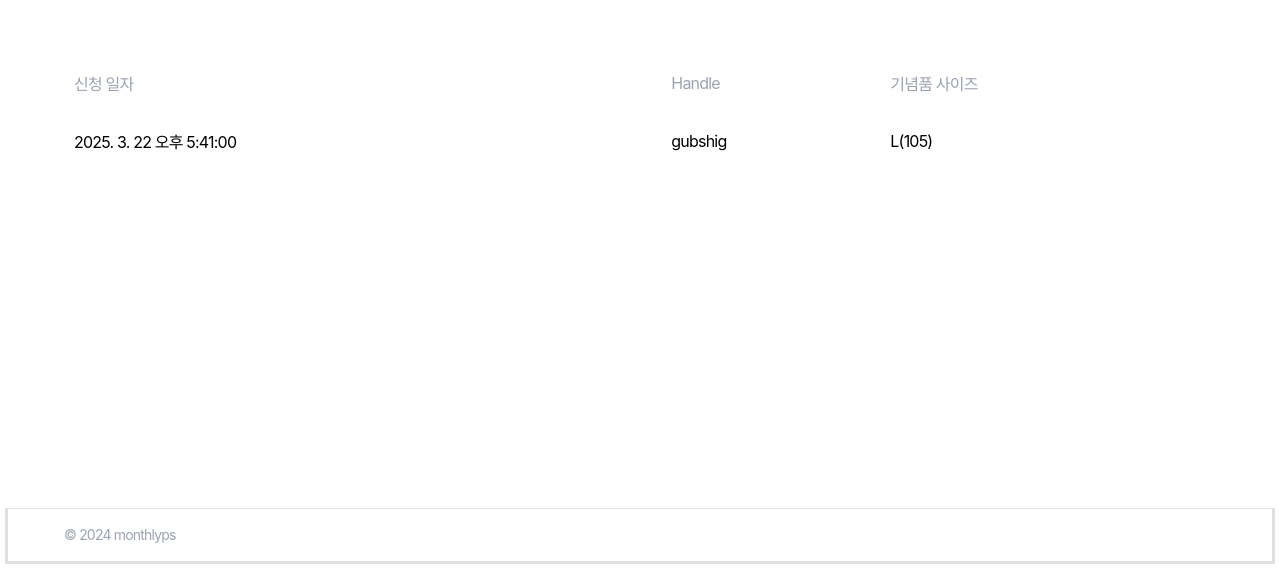
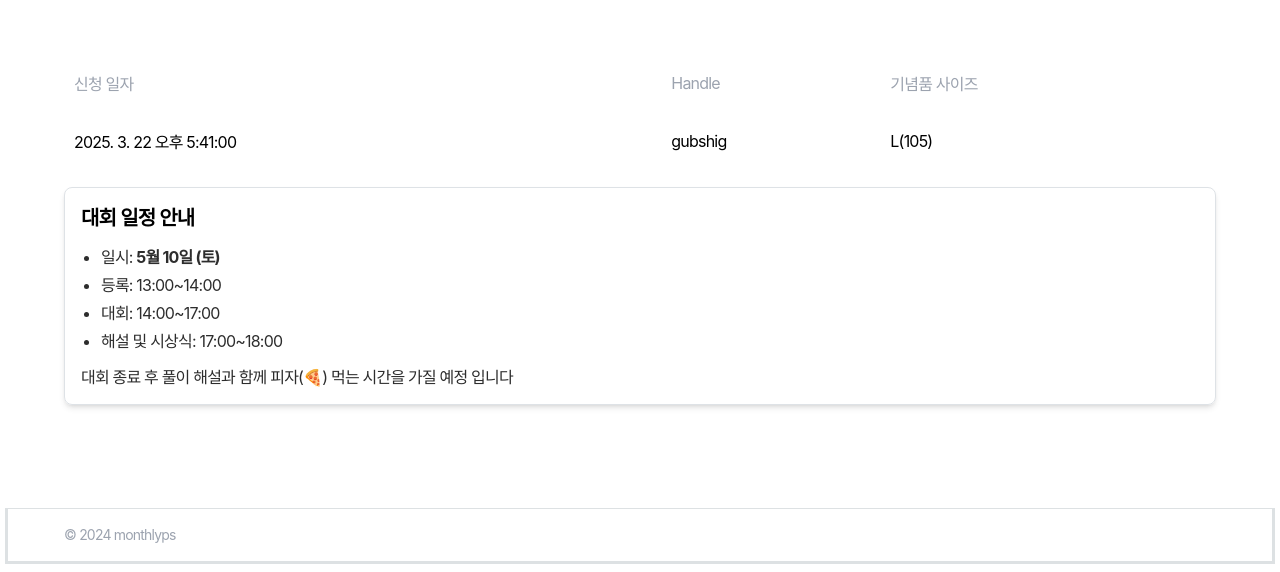
Before and after one commit to monthlyps/monthlyps.github.io, an Astro site: page /confirm-application/gubshig in a window 1280 px wide. Shown: the part 244-816 px from the top of the page. Built offline with nearby package versions, Linux system fonts and the light colour scheme; Astro itself is replaced by a stand-in of ours.

Commit message:
add notice (#34)

```diff
--- /dev/null
+++ b/src/components/OnsiteContestNotice.astro
@@ -0,0 +1,24 @@
+---
+
+---
+
+<div
+  class="rounded-lg b b-solid b-light-8 shadow-md flex flex-col overflow-hidden dark:b-dark-3"
+>
+  <div class="flex flex-row justify-between p-4">
+    <div class="flex flex-col items-start self-start">
+      <span class="text-xl font-bold">대회 일정 안내</span>
+      <ul
+        class="list-disc pl-5 mt-3 mb-3 space-y-1 text-dark-3 dark:text-light-6"
+      >
+        <li>일시: <span class="font-bold">5월 10일 (토)</span></li>
+        <li>등록: 13:00~14:00</li>
+        <li>대회: 14:00~17:00</li>
+        <li>해설 및 시상식: 17:00~18:00</li>
+      </ul>
+      <span class="text-dark-3 dark:text-light-6">
+        대회 종료 후 풀이 해설과 함께 피자(🍕) 먹는 시간을 가질 예정 입니다
+      </span>
+    </div>
+  </div>
+</div>
--- a/src/pages/confirm-application/[handle].astro
+++ b/src/pages/confirm-application/[handle].astro
@@ -2,6 +2,7 @@
 import type { GetStaticPaths } from "astro"
 import type { Path } from "~/components/Nav.astro"
 import Layout from "~/layout/Layout.astro"
+import OnsiteContestNotice from "~/components/OnsiteContestNotice.astro"
 import { getCollection } from "astro:content"
 
 export const getStaticPaths = (async () => {
@@ -62,5 +63,7 @@ const path = [
         </tbody>
       </table>
     </div>
+
+    <OnsiteContestNotice />
   </main>
 </Layout>
--- a/src/pages/confirm-application/index.astro
+++ b/src/pages/confirm-application/index.astro
@@ -1,6 +1,7 @@
 ---
 import type { Path } from "~/components/Nav.astro"
 import Layout from "~/layout/Layout.astro"
+import OnsiteContestNotice from "~/components/OnsiteContestNotice.astro"
 
 const path = [
   {
@@ -19,9 +20,6 @@ const path = [
   <main
     class="w-full my-4 lg:max-w-6xl md:max-w-4xl grid grid-cols-1 md:grid-cols-2 lg:grid-cols-3 gap-4 px-4 flex flex-col items-stretch"
   >
-    <main
-      class="w-full my-4 lg:max-w-6xl md:max-w-4xl grid grid-cols-1 md:grid-cols-2 lg:grid-cols-3 gap-4 px-4 flex flex-col items-stretch"
-    >
     <input
       type="text"
       id="handle"
@@ -34,11 +32,11 @@ const path = [
     >
     </div>
 
+    <OnsiteContestNotice />
+
     <!-- Script for handling form submission and redirection -->
     <script>
-        const handleInput = document.getElementById(
-          "handle",
-        ) as HTMLInputElement
+      const handleInput = document.getElementById("handle") as HTMLInputElement
       if (handleInput) {
         handleInput.addEventListener("keydown", (e) => {
           // Check if the Enter key was pressed
@@ -52,5 +50,4 @@ const path = [
       }
     </script>
   </main>
-  </main>
 </Layout>
```
Lines whose indentation alone changed are shown as unchanged.
